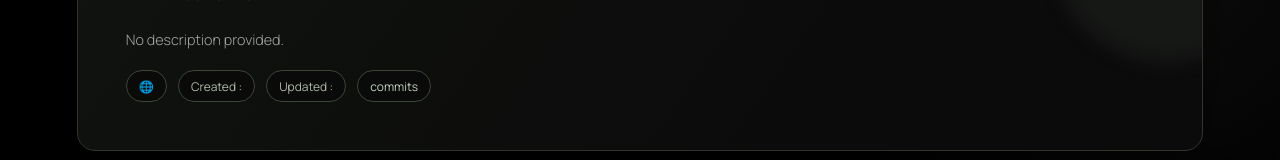
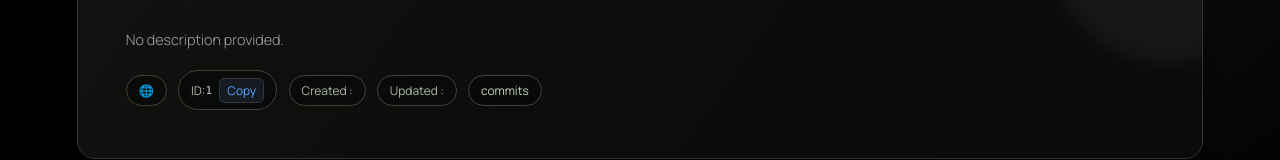
Before and after one commit to hitesh2114-exe/code-chronical-latest, a React (Vite) app in the folder Frontend/: page /repository/1 in a window 1280 px wide. Shown: the part 194-354 px from the top of the page. Built offline with nearby package versions, Linux system fonts and the light colour scheme; no server answers.

Commit message:
delete button and repoID display updated

```diff
--- a/Frontend/src/components/repository/Repository.css
+++ b/Frontend/src/components/repository/Repository.css
@@ -101,6 +101,40 @@
 
 .repository-info p {
   margin: 0;
+}
+
+.repository-id code {
+  max-width: 240px;
+
+  overflow: hidden;
+
+  text-overflow: ellipsis;
+
+  white-space: nowrap;
+
+  color: #c9d1d9;
+}
+
+.copy-repository-id-btn {
+  margin-left: 0.45rem;
+
+  padding: 0.2rem 0.45rem;
+
+  border: 1px solid #30363d;
+
+  border-radius: 5px;
+
+  background: #161b22;
+
+  color: #58a6ff;
+
+  font: inherit;
+
+  cursor: pointer;
+}
+
+.copy-repository-id-btn:hover {
+  background: #21262d;
 }
 
 
--- a/Frontend/src/components/repository/Repository.jsx
+++ b/Frontend/src/components/repository/Repository.jsx
@@ -38,9 +38,11 @@ function Repository() {
   const [uploadType, setUploadType] = useState(""); //to check if file is selected or folder
   const [isUploading, setIsUploading] = useState(false);
   const [deleteDialogOpen, setDeleteDialogOpen] = useState(false); //for deleting the repo
+  const [isDeletingRepository, setIsDeletingRepository] = useState(false);
   const [deleteTarget, setDeleteTarget] = useState(null); //file or folder that actually needed to be deleted
   const [openDeleteDialog, setOpenDeleteDialog] = useState(false); //for deleting the files/folders
   const [isDeletingFileOrFolder, setIsDeletingFileOrFolder] = useState(false);
+  const [repositoryIdCopied, setRepositoryIdCopied] = useState(false);
 
   const [isEditing, setIsEditing] = useState(false);
   const [editedContent, setEditedContent] = useState(""); //stores the edited file content
@@ -252,6 +254,10 @@ function Repository() {
   };
 
   const handleDeleteRepository = async () => {
+    if (isDeletingRepository) return;
+
+    setIsDeletingRepository(true);
+
     try {
       const response = await axios.delete(
         `https://code-chronical-latest-backend.onrender.com/api/repositories/${repoId}`,
@@ -265,6 +271,20 @@ function Repository() {
       navigate(`/dashboard`);
     } catch (error) {
       console.error("Failed to delete repository:", error);
+    } finally {
+      setIsDeletingRepository(false);
+    }
+  };
+
+  const handleCopyRepositoryId = async () => {
+    if (!repoId) return;
+
+    try {
+      await navigator.clipboard.writeText(repoId);
+      setRepositoryIdCopied(true);
+      window.setTimeout(() => setRepositoryIdCopied(false), 2000);
+    } catch (error) {
+      console.error("Failed to copy repository ID:", error);
     }
   };
 
@@ -484,6 +504,16 @@ function Repository() {
                   <EditOutlinedIcon fontSize="small" />
                 </button>
               )}
+            </span>
+            <span className="repository-id">
+              ID: <code>{repoId}</code>
+              <button
+                type="button"
+                className="copy-repository-id-btn"
+                onClick={handleCopyRepositoryId}
+              >
+                {repositoryIdCopied ? "Copied!" : "Copy"}
+              </button>
             </span>
             <Dialog
               open={visibilityDialogOpen}
@@ -822,15 +852,20 @@ function Repository() {
                 variant="contained"
                 color="error"
                 onClick={() => setDeleteDialogOpen(true)}
+                disabled={isDeletingRepository}
               >
-                Delete Repository
+                {isDeletingRepository ? "Deleting..." : "Delete Repository"}
               </Button>
             </>
           )}
         </Box>
         <Dialog
           open={deleteDialogOpen}
-          onClose={() => setDeleteDialogOpen(false)}
+          onClose={() => {
+            if (!isDeletingRepository) {
+              setDeleteDialogOpen(false);
+            }
+          }}
         >
           <DialogTitle>Delete Repository?</DialogTitle>
 
@@ -842,14 +877,20 @@ function Repository() {
           </DialogContent>
 
           <DialogActions>
-            <Button onClick={() => setDeleteDialogOpen(false)}>Cancel</Button>
+            <Button
+              onClick={() => setDeleteDialogOpen(false)}
+              disabled={isDeletingRepository}
+            >
+              Cancel
+            </Button>
 
             <Button
               color="error"
               variant="contained"
               onClick={handleDeleteRepository}
+              disabled={isDeletingRepository}
             >
-              Delete
+              {isDeletingRepository ? "Deleting..." : "Delete"}
             </Button>
           </DialogActions>
         </Dialog>
```
